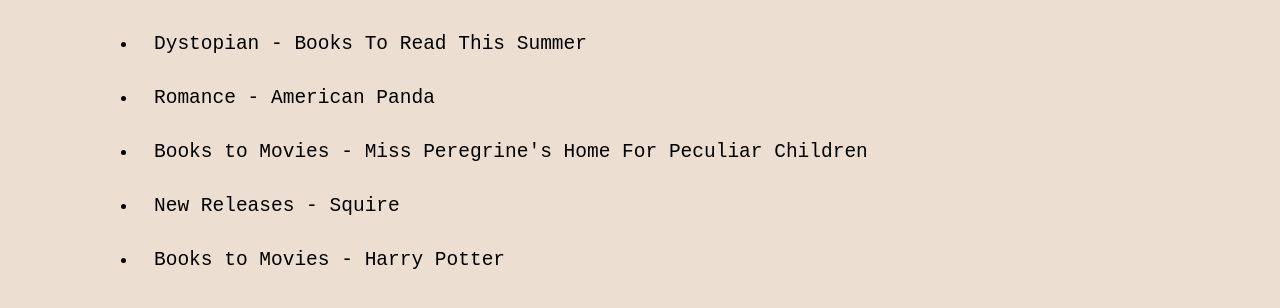
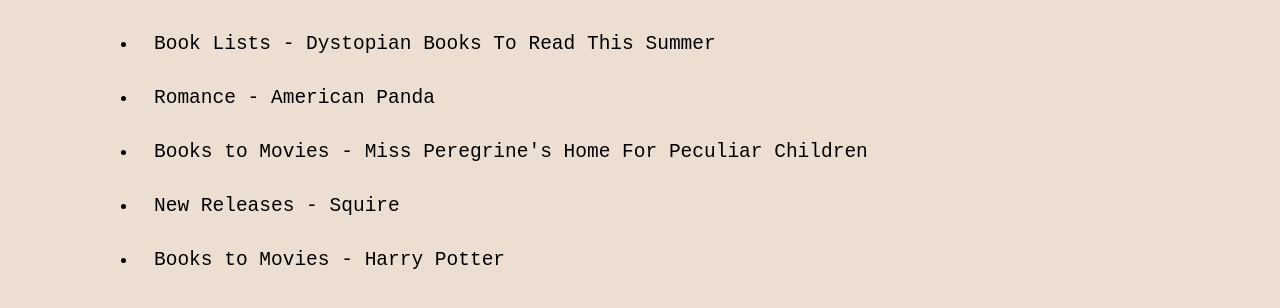
Before and after one commit to Codergirl3000/bookBlog, a plain HTML site: page TestSearchBar.html in a window 1280 px wide. Shown: the part 162-470 px from the top of the page. Drawn offline with Linux system fonts and the light colour scheme.

```diff
--- a/TestSearchBar.html
+++ b/TestSearchBar.html
@@ -136,7 +136,7 @@ change its width to 100% */
 
     <!-- ordered list -->
     <ul id='list' class="articleLinks">
-        <li class="articles"><a href="dystopianlistbooklist.html">Dystopian - Books To Read This Summer</a></li>
+        <li class="articles"><a href="dystopianlistbooklist.html">Book Lists - Dystopian Books To Read This Summer</a></li>
         <li class="articles"><a href="americanpanda.html">Romance - American Panda</a></li>
         <li class="articles"><a href="peculiarchildrenbookstomovies.html">Books to Movies - Miss Peregrine's Home For Peculiar Children</a></li>
         <li class="articles"><a href="squirenewreleases.html">New Releases - Squire</a></li>
```
